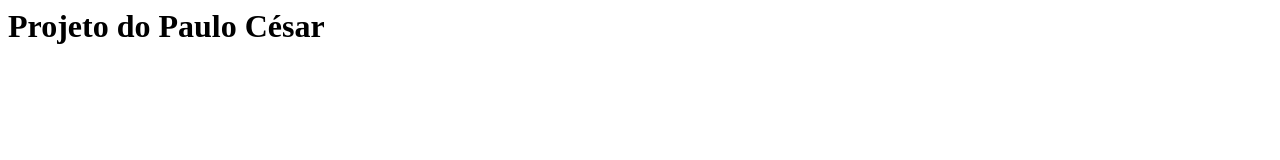
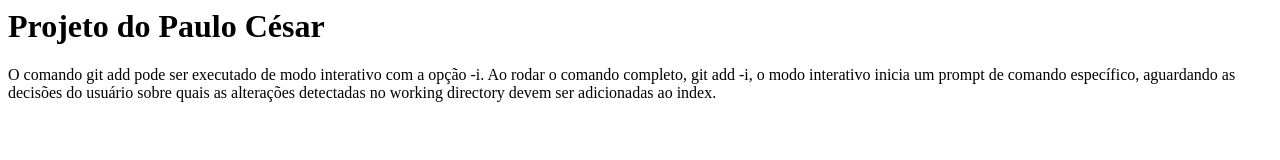
Before and after one commit to drlund/curso-git, a plain HTML site: page index.html in a window 1280 px wide. Drawn offline with Linux system fonts and the light colour scheme.

Commit message:
Parágrafo adicionado

```diff
--- a/index.html
+++ b/index.html
@@ -3,5 +3,11 @@
     </head>
     <body>
       <h1> Projeto do Paulo César </h1>
+      <p> O comando git add pode ser executado de modo interativo com a
+        opção -i. Ao rodar o comando completo, git add -i, o modo interativo
+        inicia um prompt de comando específico, aguardando as decisões do
+        usuário sobre quais as alterações detectadas no working directory
+        devem ser adicionadas ao index.
+      </p>
     </body>
 </html>
```
